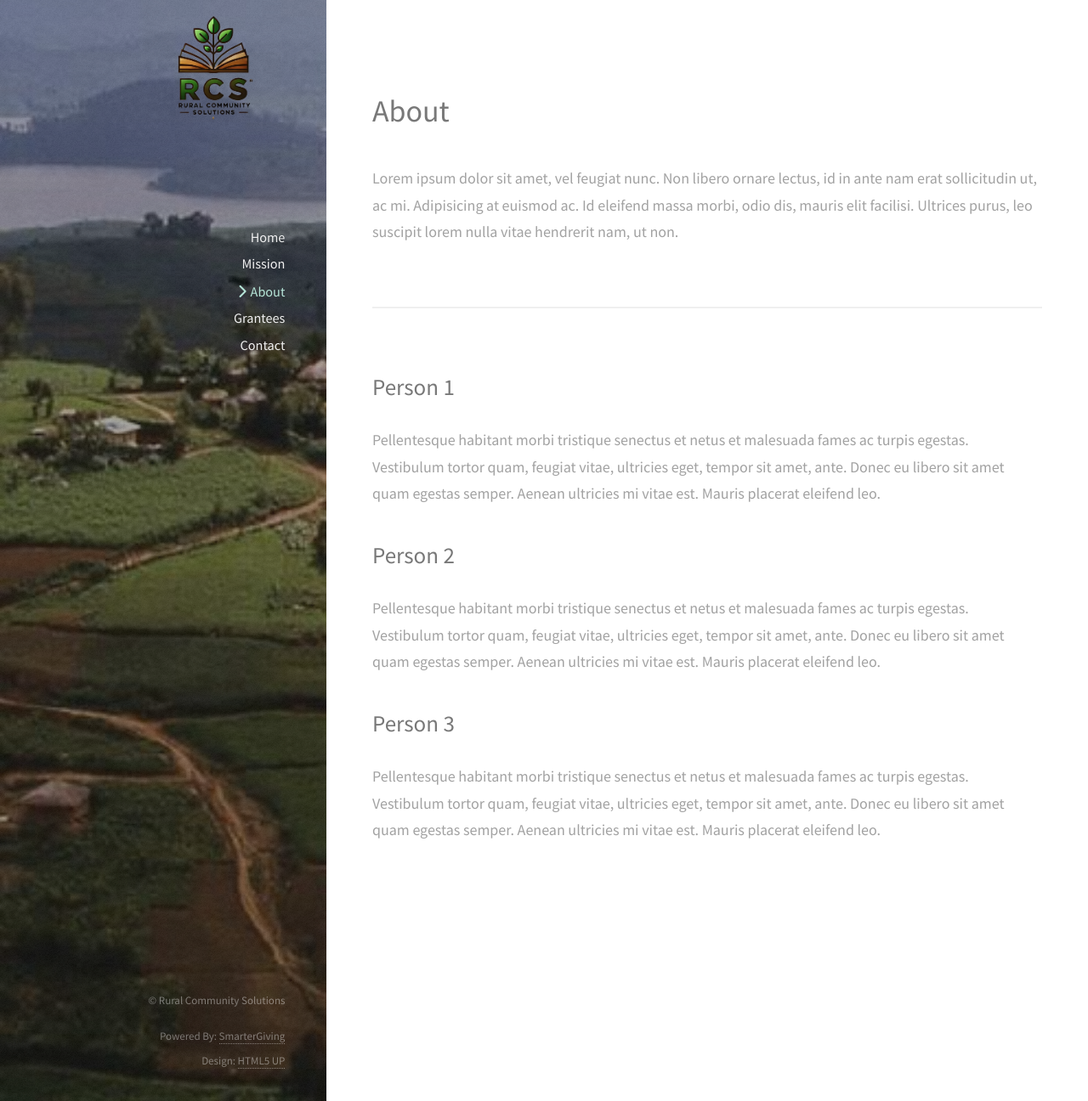
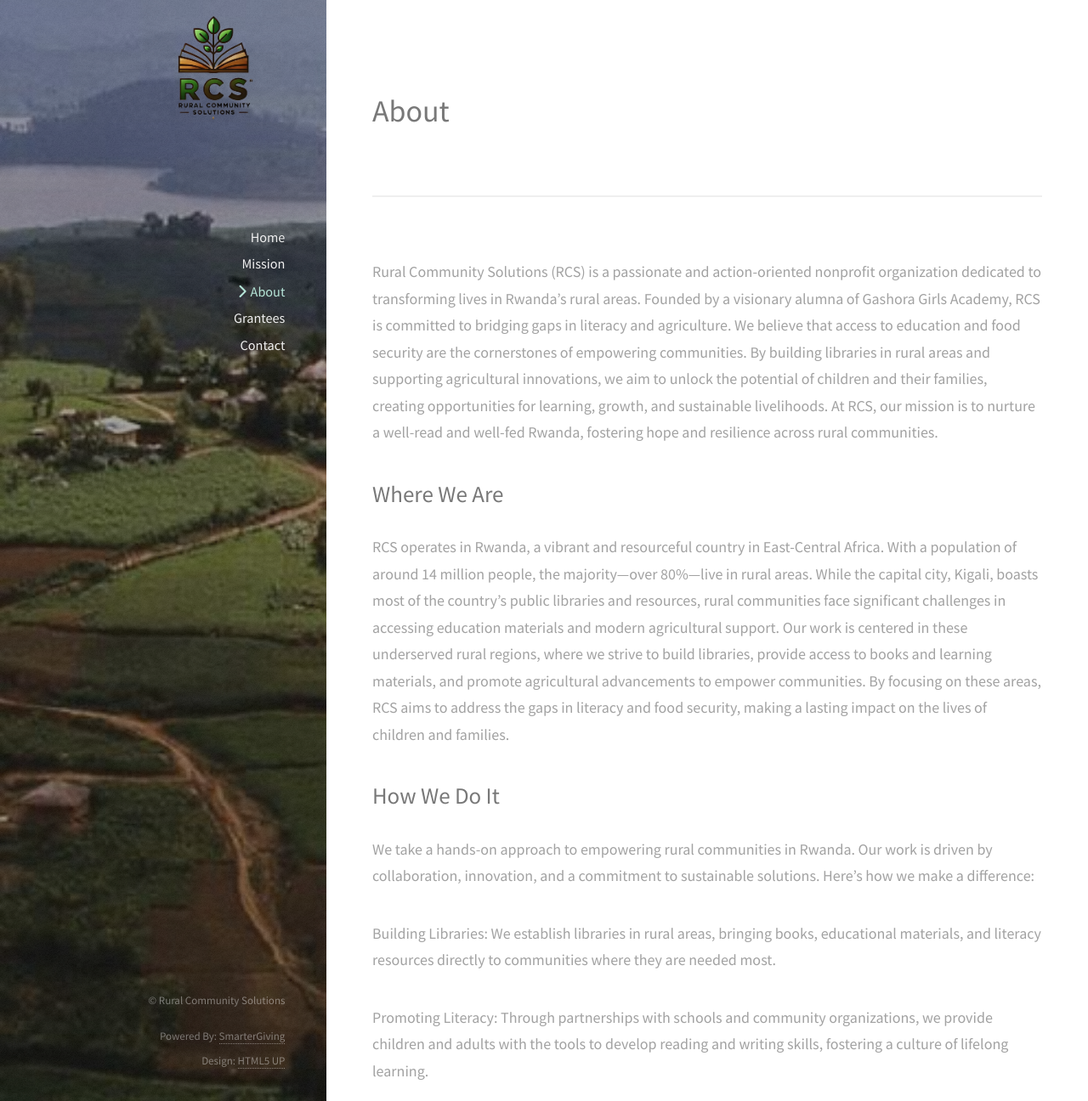
Before and after one commit to rural-cs/rural-cs.github.io, a Jekyll site: the page built from pages/about.md, in a window 1280 px wide and 1400 px high, cut to the strip 104-1400 px from the top of the window. Shown: the whole strip at 85% size. Built offline with Jekyll 4.4.1, drawn with Linux system fonts in a browser that asks for light colours; nearby versions of some CDN libraries; library files that are not in the unit come from our copies; our own code applies the rules of GitHub Pages for plain Markdown files; some of the changed text lies outside the part shown.

Commit message:
about page

```diff
--- a/_config.yml
+++ b/_config.yml
@@ -24,7 +24,7 @@
 
 # Jekyll settings
 baseurl: ""  # Leave this blank for the root domain (e.g., https://rwandalibraryproject.github.io)
-url: https://rwandalibraryproject.github.io  # The live GitHub Pages URL for your site
+url: https://rural-cs.github.io  # The live GitHub Pages URL for your site
 collections:
   featured-cards:
     output: true
--- a/pages/about.md
+++ b/pages/about.md
@@ -1,17 +1,51 @@
 ---
 header_title: About
-header_intro: Lorem ipsum dolor sit amet, vel feugiat nunc. Non libero ornare lectus, id in ante nam erat sollicitudin ut, ac mi. Adipisicing at euismod ac. Id eleifend massa morbi, odio dis, mauris elit facilisi. Ultrices purus, leo suscipit lorem nulla vitae hendrerit nam, ut non.
+header_intro:
 layout: page
 permalink: /:basename/
 ---
-## Person 1
+Rural Community Solutions (RCS) is a passionate and action-oriented nonprofit organization dedicated to transforming lives in Rwanda's rural areas. Founded by a visionary alumna of Gashora Girls Academy, RCS is committed to bridging gaps in literacy and agriculture.
+We believe that access to education and food security are the cornerstones of empowering communities. By building libraries in rural areas and supporting agricultural innovations, we aim to unlock the potential of children and their families, creating opportunities for learning, growth, and sustainable livelihoods.
+At RCS, our mission is to nurture a well-read and well-fed Rwanda, fostering hope and resilience across rural communities.
 
-Pellentesque habitant morbi tristique senectus et netus et malesuada fames ac turpis egestas. Vestibulum tortor quam, feugiat vitae, ultricies eget, tempor sit amet, ante. Donec eu libero sit amet quam egestas semper. Aenean ultricies mi vitae est. Mauris placerat eleifend leo.
+<h2>Where We Are</h2>
+RCS operates in Rwanda, a vibrant and resourceful country in East-Central Africa. With a population of around 14 million people, the majority—over 80%—live in rural areas. While the capital city, Kigali, boasts most of the country’s public libraries and resources, rural communities face significant challenges in accessing education materials and modern agricultural support.
+Our work is centered in these underserved rural regions, where we strive to build libraries, provide access to books and learning materials, and promote agricultural advancements to empower communities. By focusing on these areas, RCS aims to address the gaps in literacy and food security, making a lasting impact on the lives of children and families.
 
-## Person 2
+<h2>How We Do It</h2>
+We take a hands-on approach to empowering rural communities in Rwanda. Our work is driven by collaboration, innovation, and a commitment to sustainable solutions. Here's how we make a difference:
 
-Pellentesque habitant morbi tristique senectus et netus et malesuada fames ac turpis egestas. Vestibulum tortor quam, feugiat vitae, ultricies eget, tempor sit amet, ante. Donec eu libero sit amet quam egestas semper. Aenean ultricies mi vitae est. Mauris placerat eleifend leo.
+Building Libraries: We establish libraries in rural areas, bringing books, educational materials, and literacy resources directly to communities where they are needed most.
 
-## Person 3
+Promoting Literacy: Through partnerships with schools and community organizations, we provide children and adults with the tools to develop reading and writing skills, fostering a culture of lifelong learning.
 
-Pellentesque habitant morbi tristique senectus et netus et malesuada fames ac turpis egestas. Vestibulum tortor quam, feugiat vitae, ultricies eget, tempor sit amet, ante. Donec eu libero sit amet quam egestas semper. Aenean ultricies mi vitae est. Mauris placerat eleifend leo.
+Revolutionizing Agriculture: We work with farmers to introduce modern agricultural techniques, improve crop yields, and increase incomes, tackling food insecurity and improving overall well-being.
+Engaging Communities: We collaborate with local leaders, educators, and families to ensure that our programs address the unique challenges and aspirations of each community.
+
+
+<h2>What We Do</h2>
+
+RCS’s mission is to empower rural communities in Rwanda through providing access to literacy
+and education through libraries, bridging the educational gap, and bringing knowledge to the
+heart of rural Rwanda.
+
+With 83% of the population living in rural areas, access to reading and other educational
+materials remains a challenge for kids and adults alike in the rural communities. RCS is
+committed to providing opportunities and bridge the knowledge access gap to make a change to
+the underserved rural communities. We believe that education has the power to transform lives,
+break cycles of poverty, and create a brighter future for generations to come. Therefore, our goal
+is to build at least 1 library in each of 30 districts(states) of Rwanda. This will provide
+opportunities for kids to have access to books, computers, tutoring and other educational
+materials after school. Since some households do not have access to electricity, these libraries
+will be a place with electric lights where kids can do their homework after school.
+
+Our first library, Inzozi z’Abato (Little Ones’ Dreams) Library, is built in Sangaza, sector
+Ngoma District, eastern province of Rwanda. This is the first library not just in Sangaza sector
+but in the whole Ngoma district (this district has 14 sectors). The library is close to a local school
+with more than 700 students with limited to no academic resources. The goal is to provide library
+services and access to educational materials to the local kids both in school and not in school and
+hopefully make some impact in other sectors in Ngoma district.
+
+The vision of the library is to be more than just a building with books; we want it to be a
+dynamic learning center, where kids can explore their interests, engage in intellectual
+discussions, spark creativity, and get inspired.
```
